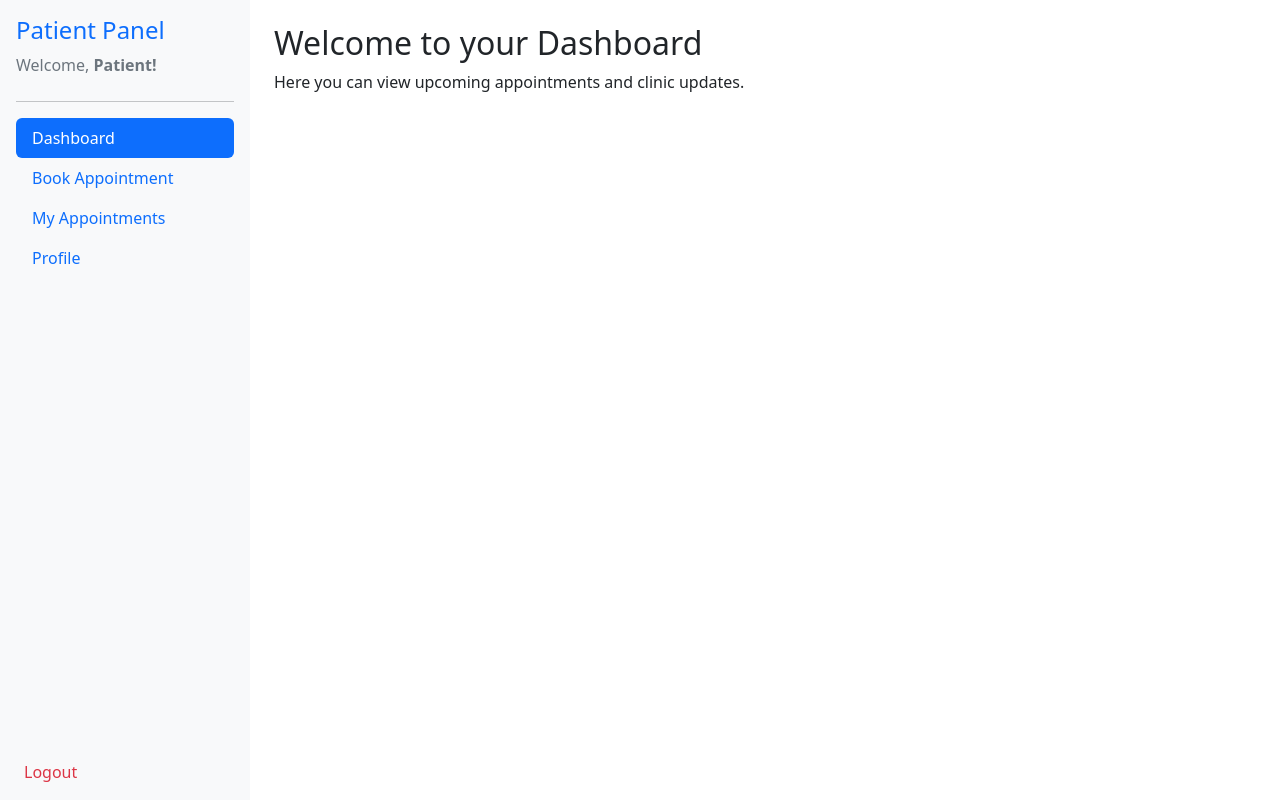
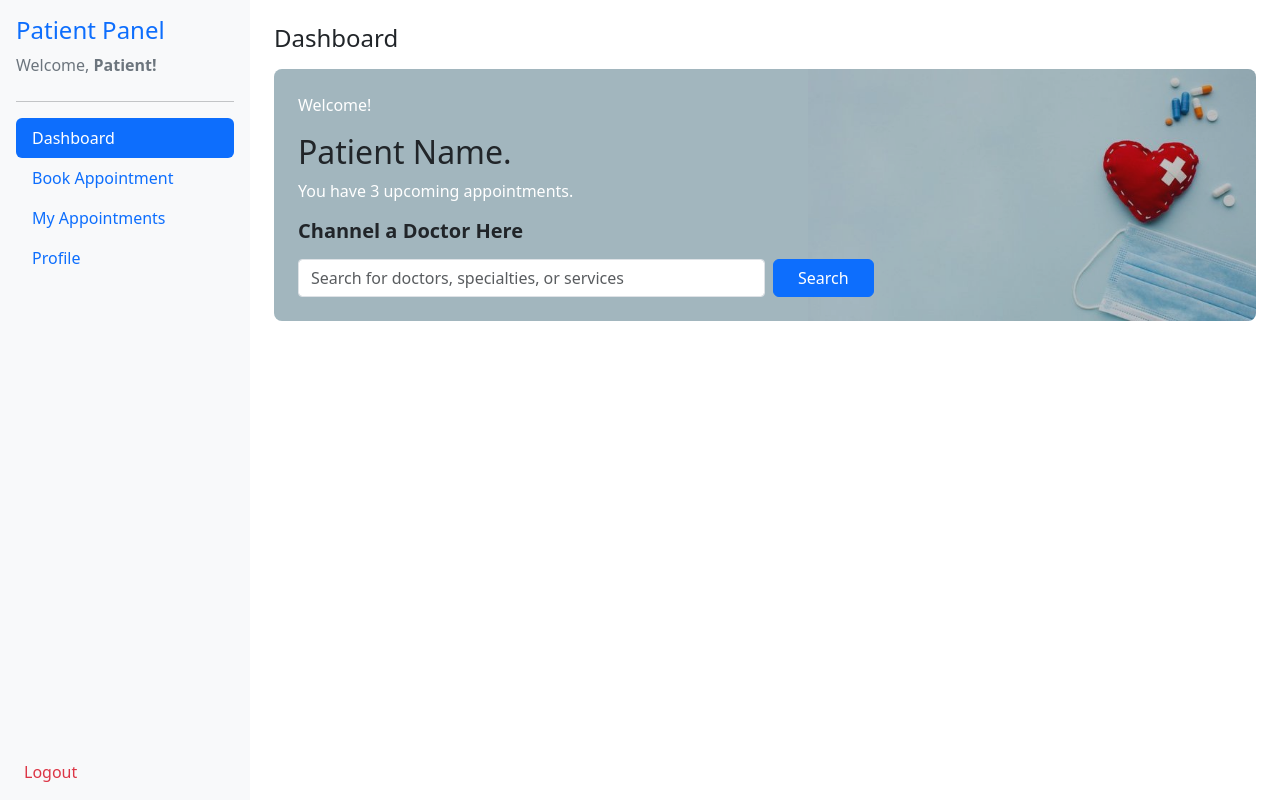
Before and after one commit to CyrilMel/clinic-appointment, a React (Vite) app in the folder client/: page / in a window 1280 px wide. Built offline with nearby package versions, Linux system fonts and the light colour scheme.

Commit message:
Dashboard Hero banner

```diff
--- a/client/src/assets/style/custom.css
+++ b/client/src/assets/style/custom.css
@@ -1,3 +1,5 @@
+@import url('dashboard.css');
+
 :root {
   --bs-primary: #0d6efd;   /* Blue - trust & professionalism */
   --bs-secondary: #20c997; /* Teal - health & calmness */
--- /dev/null
+++ b/client/src/assets/style/dashboard.css
@@ -0,0 +1,7 @@
+.bg-image {
+  background-image: url('../image/patientBg.jpg');
+  background-color: #cde7f0 !important;
+  background-size: contain;
+  background-position: right center;
+  background-repeat: no-repeat;
+}
--- a/client/src/pages/PatientDashboard.jsx
+++ b/client/src/pages/PatientDashboard.jsx
@@ -1,8 +1,27 @@
 function Dashboard() {
   return (
     <div>
-      <h2>Welcome to your Dashboard</h2>
-      <p>Here you can view upcoming appointments and clinic updates.</p>
+      <h4>Dashboard</h4>
+      <div className="position-relative rounded-3 bg-image">
+        <div className="position-absolute top-0 start-0 w-100 h-100 bg-dark opacity-25 rounded-3"></div>
+        <div className="p-4 mt-3 position-relative">
+          <p className="text-white">Welcome!</p>
+          <h2>Patient Name.</h2>
+          <p className="text-white">You have 3 upcoming appointments.</p>
+          <h4 className="fw-bold fs-5">Channel a Doctor Here</h4>
+          <form className="d-flex mt-3" role="search">
+            <input
+              className="form-control me-2 w-50 rounded-1"
+              type="search"
+              placeholder="Search for doctors, specialties, or services"
+              aria-label="Search"
+            />
+            <button className="btn btn-primary px-4" type="submit">
+              Search
+            </button>
+          </form>
+        </div>
+      </div>
     </div>
   );
 }
```
Also changed, not shown: client/src/assets/image/patientBg.jpg (added).
